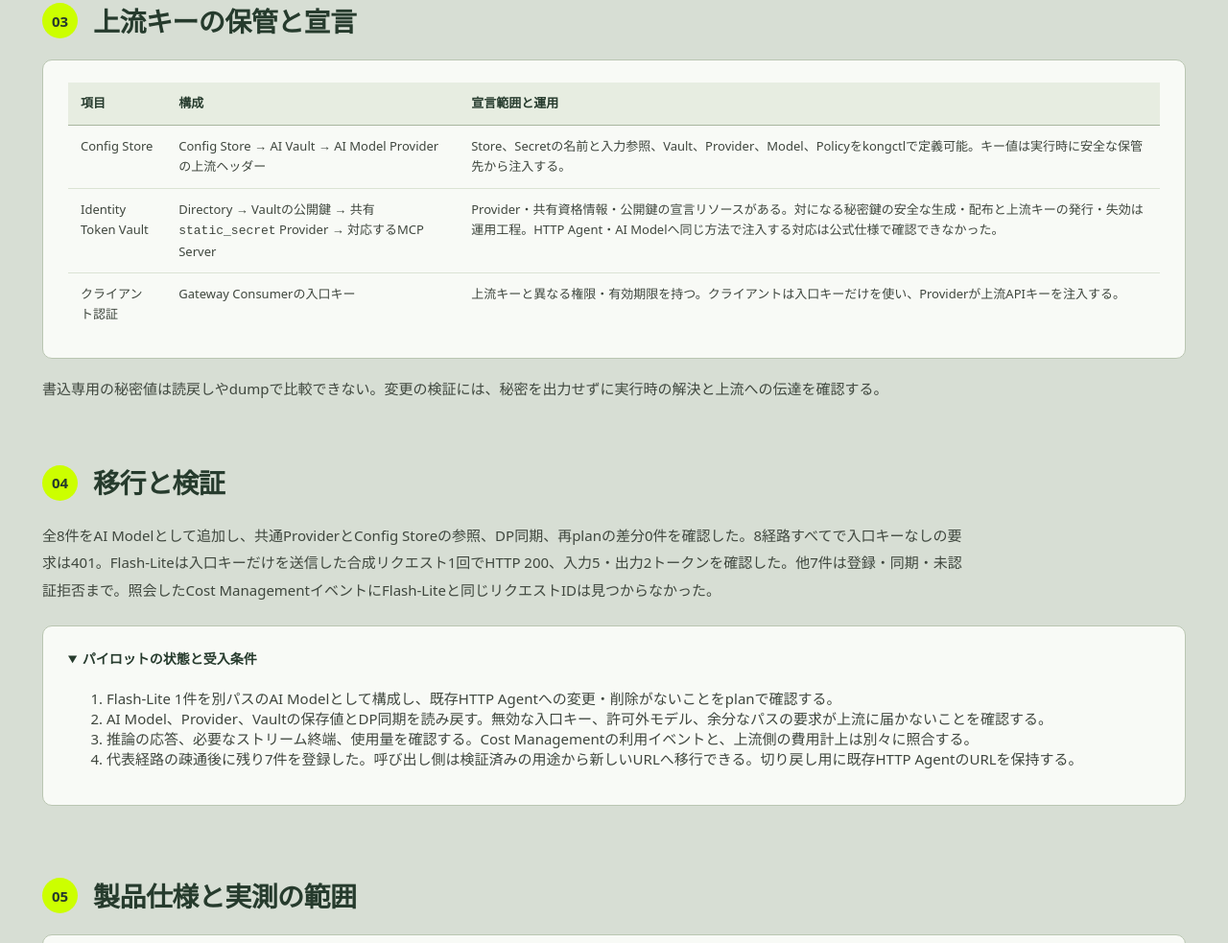
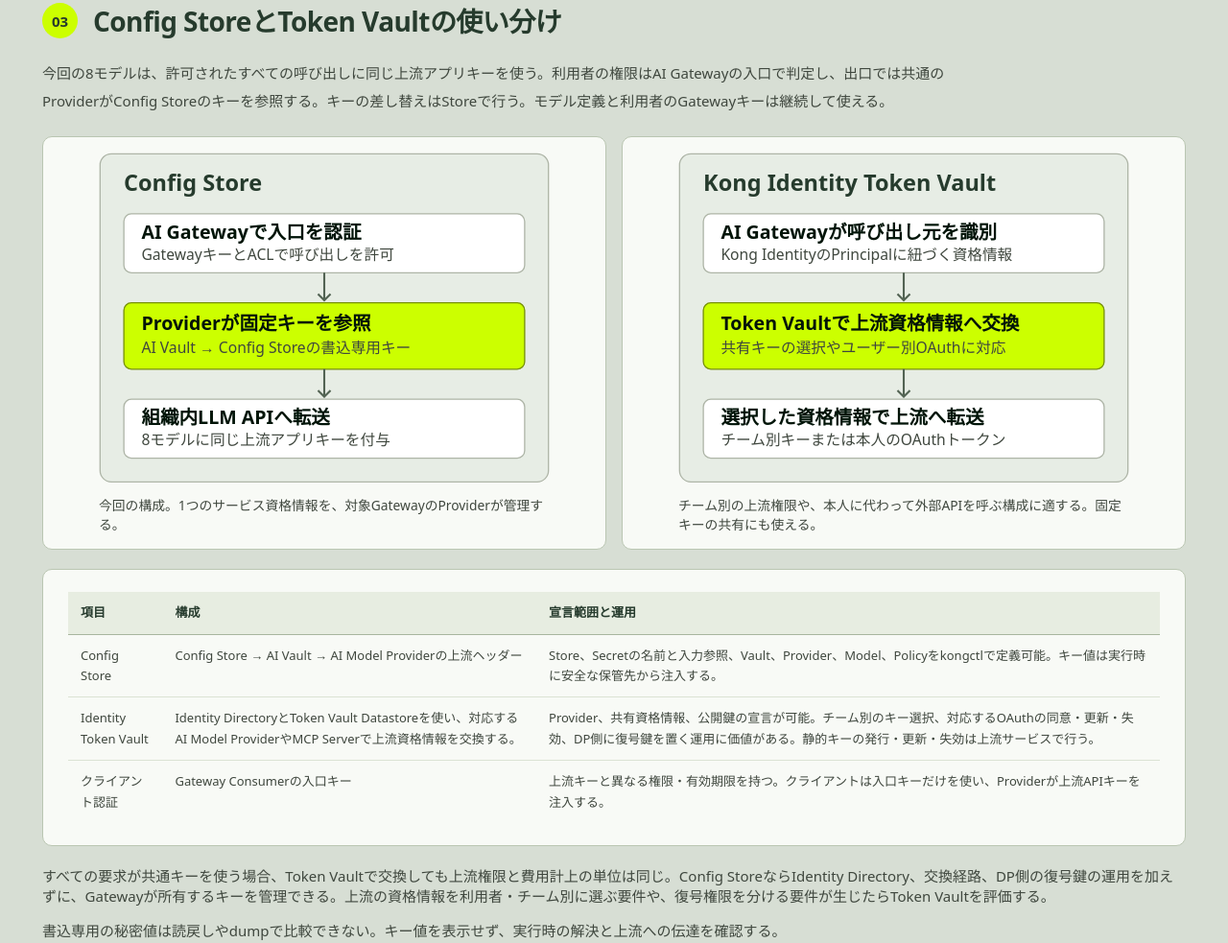
Before and after one commit to picketfence-labs/picketfence-labs.github.io, a plain HTML site: page reports/aigw-model-routing/ai-gateway-model-routing-20261124.html in a window 1280 px wide. Shown: the part 1276-2259 px from the top of the page at 96% size. Drawn offline with Linux system fonts and the light colour scheme.

Commit message:
Explain Config Store and Token Vault use cases in AI Gateway report

```diff
--- a/reports/aigw-model-routing/ai-gateway-model-routing-20261124.html
+++ b/reports/aigw-model-routing/ai-gateway-model-routing-20261124.html
@@ -21,12 +21,27 @@
 @media(max-width:650px){.controls input[type=search]{min-width:0;width:100%}.source-strip{overflow-wrap:anywhere}.folio{flex-wrap:wrap}.headline h1{overflow-wrap:anywhere}}
 @media print{.table-scroll table{min-width:0;table-layout:fixed}thead{display:table-header-group}tr{break-inside:avoid}#no-results{display:none!important}.card{break-inside:auto}h2,h3,summary{break-after:avoid}.navigation{position:static}}
 </style>
+<style>
+.vault-flows { display:grid; grid-template-columns:repeat(2,minmax(0,1fr)); gap:16px; margin:20px 0; }
+.vault-flows figure { margin:0; padding:16px; min-width:0; break-inside:avoid; }
+.vault-flows svg { display:block; width:100%; max-width:470px; height:auto; margin:0 auto; font-family:inherit; }
+.vault-flows figcaption { max-width:470px; margin:12px auto 0; font-size:.92rem; }
+.vault-flow-panel { fill:#e7ede5; stroke:#aeb5a7; }
+.vault-flow-box { fill:#fff; stroke:#aeb5a7; }
+.vault-flow-highlight { fill:#ccff00; stroke:#769004; }
+.vault-flow-title { fill:#263b2d; font-size:18px; font-weight:750; }
+.vault-flow-label { fill:#001408; font-size:15px; font-weight:700; }
+.vault-flow-detail { fill:#3f473e; font-size:12px; }
+.vault-flow-link { fill:none; stroke:#526353; stroke-width:1.6; }
+@media (max-width:740px) { .vault-flows { grid-template-columns:1fr; gap:12px; } .vault-flows figure { padding:12px; } }
+@media print { .vault-flows { grid-template-columns:repeat(2,minmax(0,1fr)); } }
+</style>
 </head>
 <body>
 <a class="skip" href="#main">本文へ移動</a>
 <header class="masthead" id="top">
   <div class="headline"><div><h1>AI Gateway 2.xで組織内LLM APIをモデルとして管理する</h1><p class="deck">HTTPルートからAI Modelへの移行と上流APIキー管理</p></div><button class="print-button" id="print" type="button">印刷・PDF保存</button></div>
-  <div class="source-strip"><span>基準日 <strong>2026-11-24 JST</strong></span><span>対象 <strong>Hybrid DP 2.3.2</strong></span><span>版 <strong>v1.1</strong></span><span>共有範囲 <strong>公開用</strong></span></div>
+  <div class="source-strip"><span>基準日 <strong>2026-11-24 JST</strong></span><span>対象 <strong>Hybrid DP 2.3.2</strong></span><span>版 <strong>v1.2</strong></span><span>共有範囲 <strong>公開用</strong></span></div>
 </header>
 <nav class="navigation" aria-label="レポート内の移動"><a href="#overview">要点</a><a href="#paths">クライアントと経路</a><a href="#vault">キー管理</a><a href="#deployment">適用と検証</a><a href="#sources">出典</a></nav>
 <main id="main">
@@ -34,8 +49,8 @@
     <div class="section-head"><span class="section-number">01</span><div><h2 id="overview-title">なぜAgentsに表示されたか</h2></div></div>
     <p class="section-intro">最初の実装では、既存のChat Completions APIを固定URLに転送するHTTP型AI Agentを8件作成した。ルートごとにモデルと費用配賦用ヘッダーを固定し、上流APIキーはクライアントが送った。Konnectは設定されたエンティティの種類に従ってAgentsへ表示する。</p>
     <div class="focus-list">
-      <div class="focus-item"><strong>現行の通信</strong>Chat Completionsクライアント → HTTPSのHTTP Agent → 固定上流。合成入力1件でHTTP 200と使用量を確認済み。</div>
-      <div class="focus-item"><strong>移行する通信</strong>Chat Completionsクライアント → HTTPSのAI Model → AI Model Provider → 固定上流。Providerが保管済みのキーを付与する。Flash-Liteはこの経路でHTTP 200を確認し、Modelsへの登録も読み戻した。</div>
+      <div class="focus-item"><strong>旧経路</strong>Chat Completionsクライアント → HTTPSのHTTP Agent → 固定上流。パイロットでFlash-LiteのHTTP 200と使用量を確認した。</div>
+      <div class="focus-item"><strong>移行先の経路</strong>Chat Completionsクライアント → HTTPSのAI Model → AI Model Provider → 固定上流。Providerが保管済みの上流キーを付与する。8モデルすべてで合成リクエストのHTTP 200と使用量を確認した。</div>
     </div>
   </section>
   <section id="paths" aria-labelledby="paths-title">
@@ -44,7 +59,7 @@
       <caption>Gateway経由で使う場合のAPI契約</caption>
       <thead><tr><th scope="col">用途</th><th scope="col">API形式</th><th scope="col">入口と上流の認証</th><th scope="col">確認範囲</th></tr></thead>
       <tbody>
-        <tr><td>組織内LLM API</td><td>Chat Completions</td><td>Gatewayキーと上流APIキー</td><td>Chat Completionsを実装するSDK・アプリで利用可能。8経路の配信と拒否、代表1経路の推論を確認。</td></tr>
+        <tr><td>組織内LLM API</td><td>Chat Completions</td><td>Gatewayキーと上流APIキー</td><td>Chat Completionsを実装するSDK・アプリで利用可能。8経路の配信と未認証の拒否、全8モデルの推論を確認。</td></tr>
         <tr><td>CodexとChatGPT Pro</td><td>Responses</td><td>GatewayキーまたはOIDC。上流はChatGPTの購読ログイン</td><td>Gatewayキー経路はConsumer、OIDC経路はUser Principalに計測を帰属。対象版は計測用中継を使用。</td></tr>
         <tr><td>Claude Code Enterprise</td><td>Messages・Count Tokens</td><td>Gatewayキー。上流は既存Enterpriseのログイン</td><td>Opus・Sonnet・Haiku 5.5の計測ルートを登録済み。Haikuの推論は未確認。</td></tr>
       </tbody>
@@ -52,37 +67,81 @@
     <p>3経路とも推論に使うが、ツール呼び出し、ストリーム、モデル一覧、エラー処理は各APIの契約に従う。Chat CompletionsルートをAI Modelに変更しても、ResponsesやMessagesへの対応には対応フォーマットの実装と個別の検証が要る。</p>
   </section>
   <section id="vault" aria-labelledby="vault-title">
-    <div class="section-head"><span class="section-number">03</span><div><h2 id="vault-title">上流キーの保管と宣言</h2></div></div>
+    <div class="section-head"><span class="section-number">03</span><div><h2 id="vault-title">Config StoreとToken Vaultの使い分け</h2></div></div>
+    <p class="section-intro">今回の8モデルは、許可されたすべての呼び出しに同じ上流アプリキーを使う。利用者の権限はAI Gatewayの入口で判定し、出口では共通のProviderがConfig Storeのキーを参照する。キーの差し替えはStoreで行う。モデル定義と利用者のGatewayキーは継続して使える。</p>
+    <div class="vault-flows">
+      <figure class="card">
+        <svg viewBox="0 0 360 264" role="img" aria-labelledby="config-flow-title config-flow-desc">
+          <title id="config-flow-title">Config Storeで固定の上流キーを使う</title>
+          <desc id="config-flow-desc">AI Gatewayが入口キーとACLを検証する。AI Model ProviderがAI Vault参照から同じアプリキーを取得し、8モデルへの上流呼び出しに使う。</desc>
+          <rect class="vault-flow-panel" x="1" y="1" width="358" height="262" rx="9"/>
+          <text class="vault-flow-title" x="20" y="31">Config Store</text>
+          <rect class="vault-flow-box" x="20" y="49" width="320" height="47" rx="6"/>
+          <text class="vault-flow-label" x="34" y="69">AI Gatewayで入口を認証</text>
+          <text class="vault-flow-detail" x="34" y="86">GatewayキーとACLで呼び出しを許可</text>
+          <path class="vault-flow-link" d="M180 96v22m-5-5 5 5 5-5"/>
+          <rect class="vault-flow-highlight" x="20" y="120" width="320" height="53" rx="6"/>
+          <text class="vault-flow-label" x="34" y="142">Providerが固定キーを参照</text>
+          <text class="vault-flow-detail" x="34" y="160">AI Vault → Config Storeの書込専用キー</text>
+          <path class="vault-flow-link" d="M180 173v22m-5-5 5 5 5-5"/>
+          <rect class="vault-flow-box" x="20" y="197" width="320" height="47" rx="6"/>
+          <text class="vault-flow-label" x="34" y="217">組織内LLM APIへ転送</text>
+          <text class="vault-flow-detail" x="34" y="234">8モデルに同じ上流アプリキーを付与</text>
+        </svg>
+        <figcaption>今回の構成。1つのサービス資格情報を、対象GatewayのProviderが管理する。</figcaption>
+      </figure>
+      <figure class="card">
+        <svg viewBox="0 0 360 264" role="img" aria-labelledby="token-flow-title token-flow-desc">
+          <title id="token-flow-title">Token VaultでIdentityに応じた資格情報を交換する</title>
+          <desc id="token-flow-desc">GatewayがKong Identityの主体を認識し、Token Vaultで上流資格情報へ交換する。チーム別の共有キーや承認済みのユーザー別OAuthトークンを上流に使う。</desc>
+          <rect class="vault-flow-panel" x="1" y="1" width="358" height="262" rx="9"/>
+          <text class="vault-flow-title" x="20" y="31">Kong Identity Token Vault</text>
+          <rect class="vault-flow-box" x="20" y="49" width="320" height="47" rx="6"/>
+          <text class="vault-flow-label" x="34" y="69">AI Gatewayが呼び出し元を識別</text>
+          <text class="vault-flow-detail" x="34" y="86">Kong IdentityのPrincipalに紐づく資格情報</text>
+          <path class="vault-flow-link" d="M180 96v22m-5-5 5 5 5-5"/>
+          <rect class="vault-flow-highlight" x="20" y="120" width="320" height="53" rx="6"/>
+          <text class="vault-flow-label" x="34" y="142">Token Vaultで上流資格情報へ交換</text>
+          <text class="vault-flow-detail" x="34" y="160">共有キーの選択やユーザー別OAuthに対応</text>
+          <path class="vault-flow-link" d="M180 173v22m-5-5 5 5 5-5"/>
+          <rect class="vault-flow-box" x="20" y="197" width="320" height="47" rx="6"/>
+          <text class="vault-flow-label" x="34" y="217">選択した資格情報で上流へ転送</text>
+          <text class="vault-flow-detail" x="34" y="234">チーム別キーまたは本人のOAuthトークン</text>
+        </svg>
+        <figcaption>チーム別の上流権限や、本人に代わって外部APIを呼ぶ構成に適する。固定キーの共有にも使える。</figcaption>
+      </figure>
+    </div>
     <div class="card"><div class="table-scroll"><table>
       <thead><tr><th scope="col">項目</th><th scope="col">構成</th><th scope="col">宣言範囲と運用</th></tr></thead>
       <tbody>
         <tr><td>Config Store</td><td>Config Store → AI Vault → AI Model Providerの上流ヘッダー</td><td>Store、Secretの名前と入力参照、Vault、Provider、Model、Policyをkongctlで定義可能。キー値は実行時に安全な保管先から注入する。</td></tr>
-        <tr><td>Identity Token Vault</td><td>Directory → Vaultの公開鍵 → 共有 <code>static_secret</code> Provider → 対応するMCP Server</td><td>Provider・共有資格情報・公開鍵の宣言リソースがある。対になる秘密鍵の安全な生成・配布と上流キーの発行・失効は運用工程。HTTP Agent・AI Modelへ同じ方法で注入する対応は公式仕様で確認できなかった。</td></tr>
+        <tr><td>Identity Token Vault</td><td>Identity DirectoryとToken Vault Datastoreを使い、対応するAI Model ProviderやMCP Serverで上流資格情報を交換する。</td><td>Provider、共有資格情報、公開鍵の宣言が可能。チーム別のキー選択、対応するOAuthの同意・更新・失効、DP側に復号鍵を置く運用に価値がある。静的キーの発行・更新・失効は上流サービスで行う。</td></tr>
         <tr><td>クライアント認証</td><td>Gateway Consumerの入口キー</td><td>上流キーと異なる権限・有効期限を持つ。クライアントは入口キーだけを使い、Providerが上流APIキーを注入する。</td></tr>
       </tbody>
     </table></div></div>
-    <p>書込専用の秘密値は読戻しやdumpで比較できない。変更の検証には、秘密を出力せずに実行時の解決と上流への伝達を確認する。</p>
+    <p>すべての要求が共通キーを使う場合、Token Vaultで交換しても上流権限と費用計上の単位は同じ。Config StoreならIdentity Directory、交換経路、DP側の復号鍵の運用を加えずに、Gatewayが所有するキーを管理できる。上流の資格情報を利用者・チーム別に選ぶ要件や、復号権限を分ける要件が生じたらToken Vaultを評価する。</p>
+    <p>書込専用の秘密値は読戻しやdumpで比較できない。キー値を表示せず、実行時の解決と上流への伝達を確認する。</p>
   </section>
   <section id="deployment" aria-labelledby="deployment-title">
     <div class="section-head"><span class="section-number">04</span><div><h2 id="deployment-title">移行と検証</h2></div></div>
-    <p class="section-intro" id="pilot-results">全8件をAI Modelとして追加し、共通ProviderとConfig Storeの参照、DP同期、再planの差分0件を確認した。8経路すべてで入口キーなしの要求は401。Flash-Liteは入口キーだけを送信した合成リクエスト1回でHTTP 200、入力5・出力2トークンを確認した。他7件は登録・同期・未認証拒否まで。照会したCost ManagementイベントにFlash-Liteと同じリクエストIDは見つからなかった。</p>
+    <p class="section-intro" id="pilot-results">全8件をAI Modelとして追加し、共通ProviderとConfig Storeの参照、DP同期、再planの差分0件を確認した。8経路すべてで入口キーなしの要求は401。入口キーだけを送った合成リクエストは8件すべてHTTP 200で、合計で入力73・出力59トークンを確認した。Flash-Liteの初回照会で、同じリクエストIDはCost Managementイベントに見つからなかった。追加7件のイベントと上流の実費は照合していない。</p>
     <details class="card compact" open><summary>パイロットの状態と受入条件</summary>
       <ol>
         <li>Flash-Lite 1件を別パスのAI Modelとして構成し、既存HTTP Agentへの変更・削除がないことをplanで確認する。</li>
         <li>AI Model、Provider、Vaultの保存値とDP同期を読み戻す。無効な入口キー、許可外モデル、余分なパスの要求が上流に届かないことを確認する。</li>
         <li>推論の応答、必要なストリーム終端、使用量を確認する。Cost Managementの利用イベントと、上流側の費用計上は別々に照合する。</li>
-        <li>代表経路の疎通後に残り7件を登録した。呼び出し側は検証済みの用途から新しいURLへ移行できる。切り戻し用に既存HTTP AgentのURLを保持する。</li>
+        <li>新経路の疎通後、旧HTTP Agent 8件と旧経路専用のヘッダー変換ポリシー8件を無効化した。AI Modelと共有する入力検証ポリシー8件の有効状態を読み戻した。DP同期後、旧URLは8件とも404、新URLはキーなしで8件とも401。差分の再planは0件。</li>
       </ol>
     </details>
   </section>
   <section id="sources" aria-labelledby="sources-title">
     <div class="section-head"><span class="section-number">05</span><div><h2 id="sources-title">製品仕様と実測の範囲</h2></div></div>
     <div class="card">
-      <p>実測は単一Hybrid環境、限定したモデルと合成入力による。Config Storeを使う経路はFlash-Liteで推論を確認。Identity Token Vaultについては宣言スキーマと対応する実行時の接続先を確認した。</p>
+      <p>実測は単一Hybrid環境で、各モデル1回の合成入力による。Config Storeを使う経路は8モデルで推論を確認。Token Vaultは公式の構成例と対応する実行時実装を確認した。対象環境でのToken Vault経由の推論は未検証。</p>
       <ul>
         <li><a href="https://developer.konghq.com/ai-gateway/entities/ai-agent/">AI Agents</a> ・ <a href="https://developer.konghq.com/ai-gateway/entities/ai-model/">AI Models</a></li>
         <li><a href="https://developer.konghq.com/ai-gateway/entities/ai-vault/">AI VaultsとConfig Store</a> ・ <a href="https://developer.konghq.com/ai-gateway/entities/ai-model-provider/">AI Model Providers</a></li>
-        <li><a href="https://developer.konghq.com/identity/token-vault/">Kong Identity Token Vault</a> ・ <a href="https://developer.konghq.com/ai-gateway/entities/ai-mcp-server/">AI MCP Serverの上流認証</a></li>
+        <li><a href="https://developer.konghq.com/identity/token-vault/">Kong Identity Token Vault</a> ・ <a href="https://kong.github.io/kongctl/quickstarts/identity-token-vault/">AI Model Providerで共有の静的キーを使う公式例</a> ・ <a href="https://developer.konghq.com/ai-gateway/entities/ai-mcp-server/">AI MCP Serverの上流認証</a></li>
       </ul>
     </div>
   </section>
```
